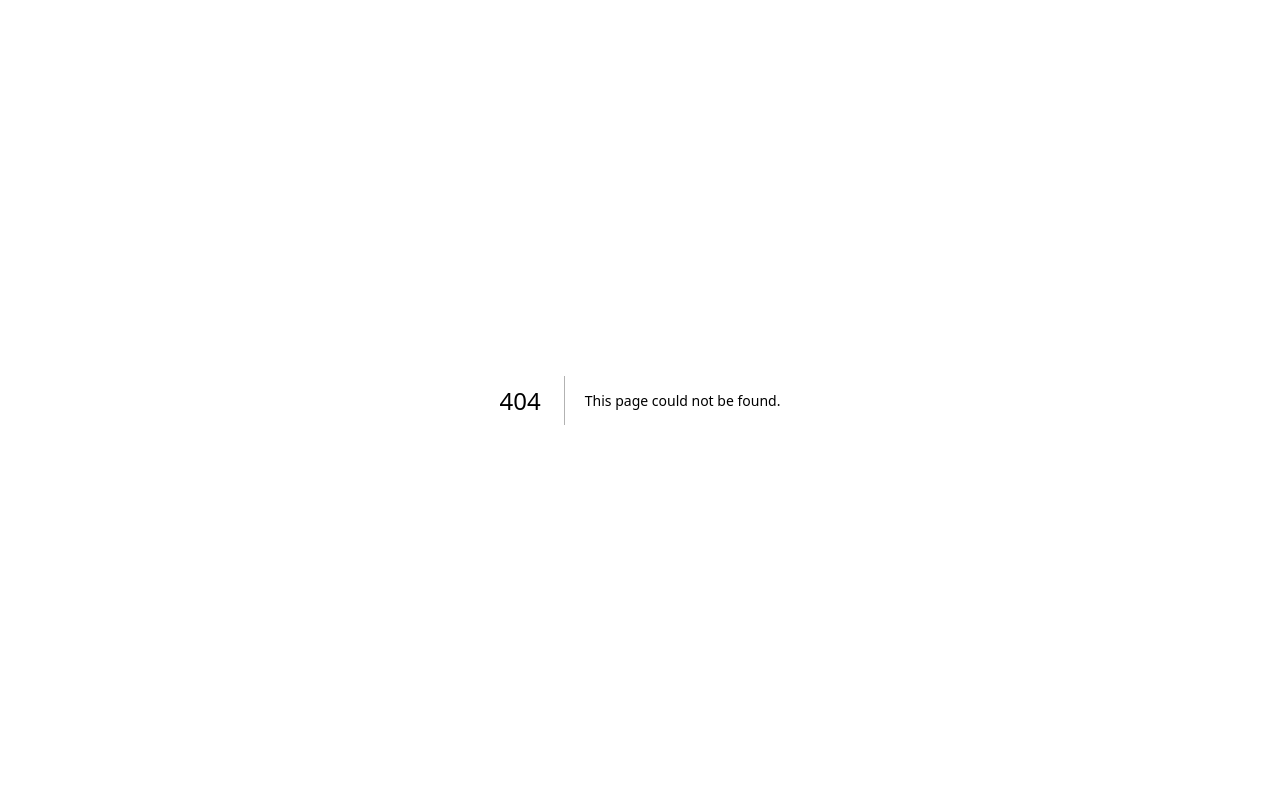
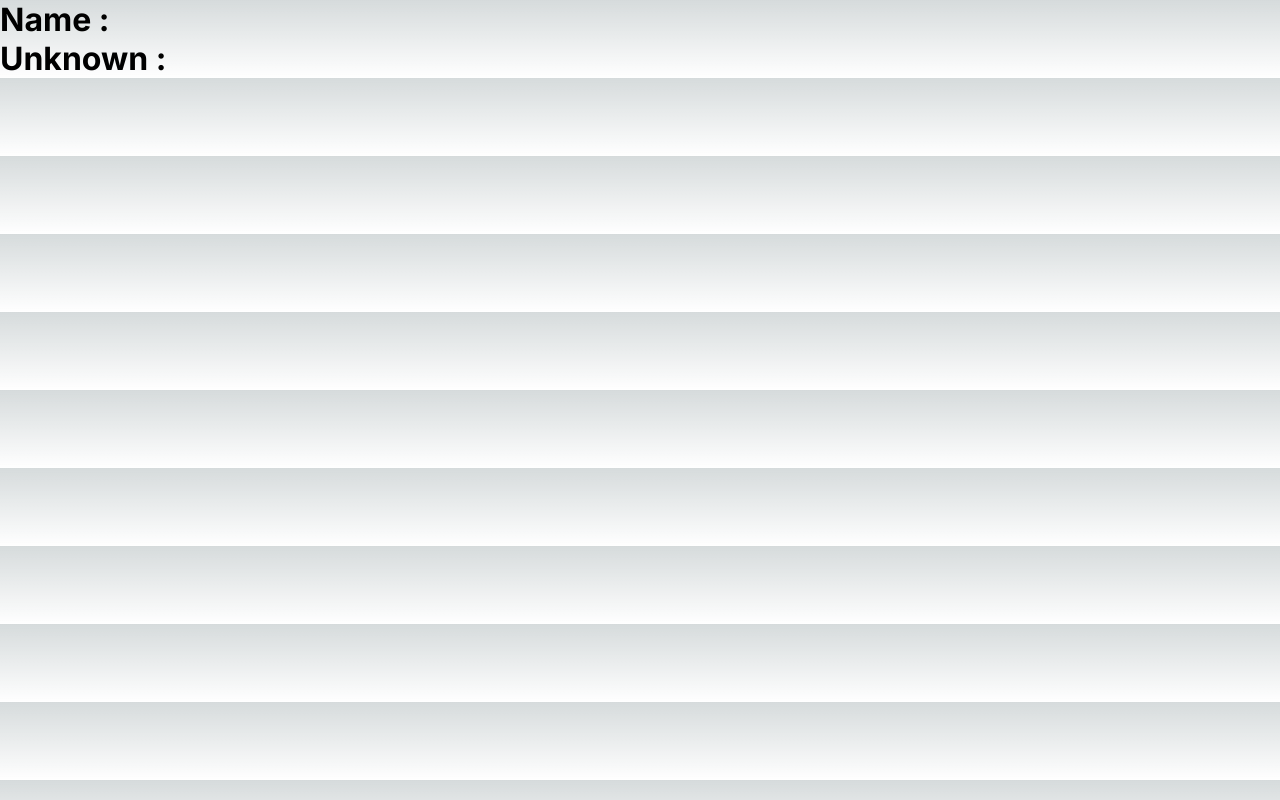
Before and after one commit to Sultan-suvo/Next-js, a Next.js app: page /study in a window 1280 px wide. Before the commit this address had no page. Built offline with nearby package versions, Linux system fonts and the light colour scheme.

Commit message:
catch all segment

```diff
--- /dev/null
+++ b/src/app/study/[...lecture]/page.js
@@ -0,0 +1,13 @@
+'use client'
+import React from 'react';
+
+const Lecture = ({params}) => {
+    return (
+        <div>
+            <h1>Name : {params.lecture[0]}</h1>
+            <h1>Unknown : {params.lecture[1]}</h1>
+        </div>
+    );
+};
+
+export default Lecture;
```
Also changed, not shown: src/app/study/page.js (added, +11 -0 lines).
